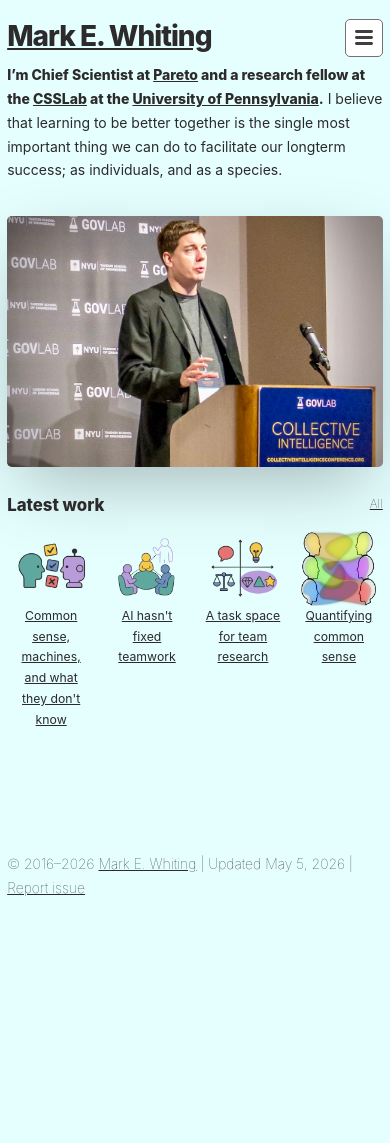
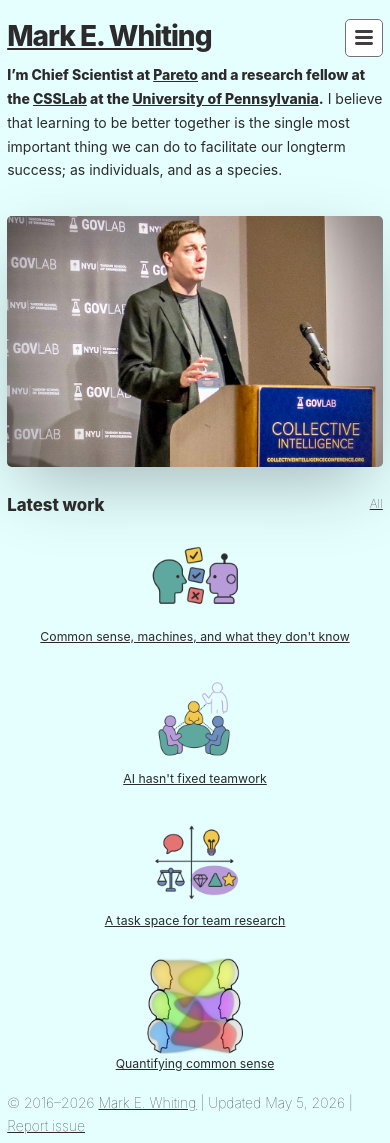
Before and after one commit to markwhiting/Whiting.me, a Jekyll site: the page built from index.md, in a window 390 px wide. Built offline with Jekyll 4.4.1, drawn with Linux system fonts in a browser that asks for light colours; comment, search, counter and statistics services are not loaded; before the commit the page ends 905 px from its top, so only the background shows below that.

Commit message:
Make Latest work row responsive
Desktop (>800px) keeps the 4-across nowrap layout. Below the site's
$on-laptop breakpoint (800px) switch to wrap with ~50% flex basis so
cards stack 2x2. Below 400px (tight phone widths) drop to a single
column so titles and thumbnails have room.

```diff
--- a/_sass/minima/_layout.scss
+++ b/_sass/minima/_layout.scss
@@ -201,6 +201,26 @@
     min-width: 0; // allow cells to shrink so the row stays on one line
     text-align: center;
   }
+
+  // Tablet / small laptop: 4 across gets too cramped. Switch to a 2x2
+  // grid by allowing the row to wrap and giving each cell ~50% basis.
+  @include media-query($on-laptop) {
+    flex-wrap: wrap;
+
+    > li {
+      flex: 1 1 calc(50% - 0.5rem);
+      min-width: calc(50% - 0.5rem);
+    }
+  }
+
+  // Phone: 2x2 still works at most phone widths, but drop to a single
+  // column below ~400px where titles+thumbnails would otherwise crowd.
+  @media screen and (max-width: 400px) {
+    > li {
+      flex: 1 1 100%;
+      min-width: 100%;
+    }
+  }
 }
 
 .post-meta {
```
